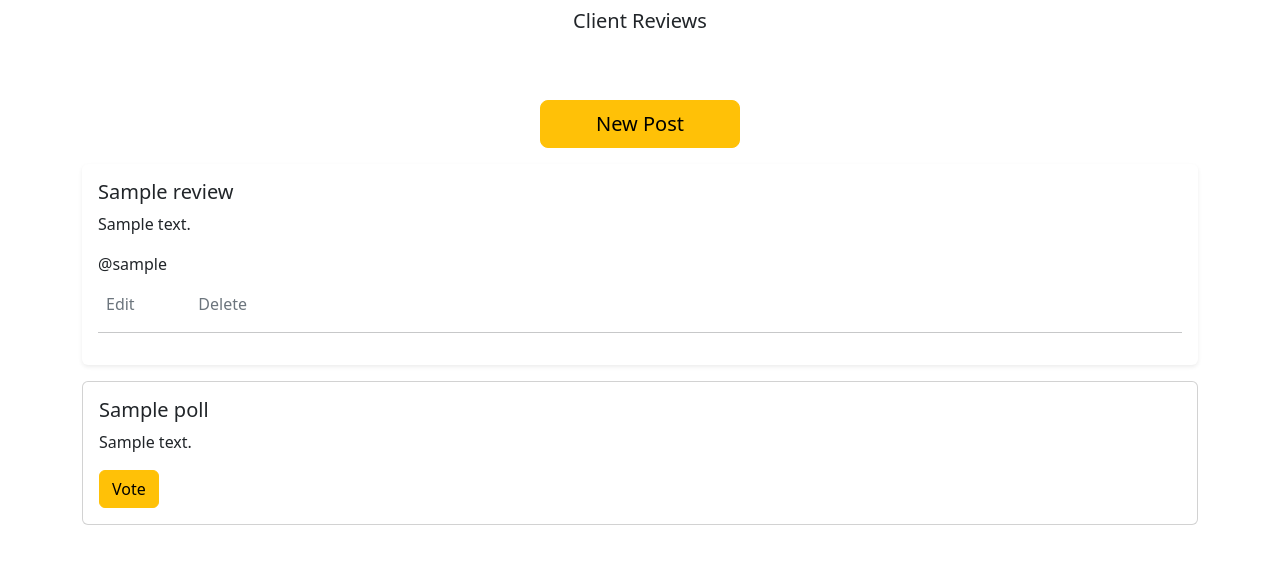
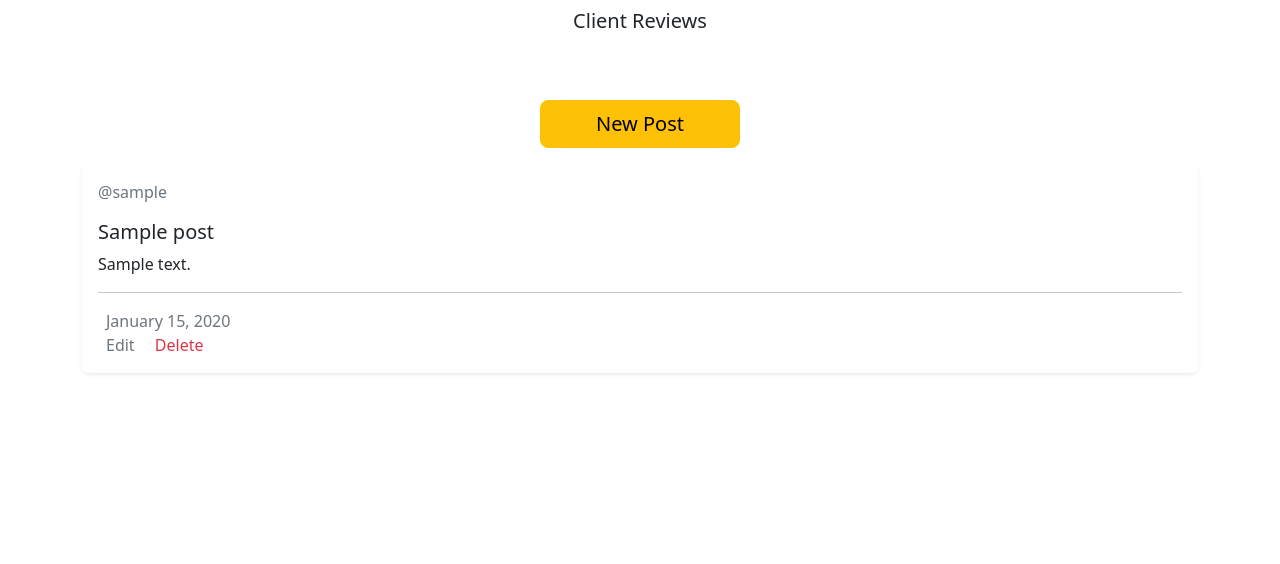
Before and after one commit to RC00K/RCMiniProjectFour, a Django app: page / in a window 1280 px wide. Shown: the part 222-786 px from the top of the page. Run offline with Django 4.2, Linux system fonts and the light colour scheme; a user stored in the database is signed in; tables that the repository leaves empty hold one stand-in row (values such as "Sample post"); some libraries are stand-ins or nearby versions.

Commit message:
Post/Get Working

```diff
--- a/portfolio/admin.py
+++ b/portfolio/admin.py
@@ -1,8 +1,8 @@
 from django.contrib import admin
-from portfolio.models import Choice, Poll, Vote, Review
+from portfolio.models import Choice, Poll, Vote, Post
 
 # Polls On Admin Side
 admin.site.register(Choice)
 admin.site.register(Poll)
 admin.site.register(Vote)
-admin.site.register(Review)
+admin.site.register(Post)
--- a/portfolio/templates/base.html
+++ b/portfolio/templates/base.html
@@ -14,20 +14,20 @@
             <div class="container">
                 <div class="d-flex flex-wrap align-items-center justify-content-center justify-content-lg-start">
                     <ul class="nav col-12 col-lg-auto me-lg-auto mb-2 justify-content-center mb-md-0">
-                        <li><a href="{% url 'portfolio:review' %}" class="nav-link px-2 text-secondary">Review</a></li>
-                        <li><a href="{% url 'portfolio:home' %}" class="nav-link px-2 text-secondary">Home</a></li>
-                        <li><a href="{% url 'portfolio:about' %}" class="nav-link px-2 text-secondary">About</a></li>
-                        <li><a href="{% url 'portfolio:skills' %}" class="nav-link px-2 text-secondary">Skills</a></li>
-                        <li><a href="{% url 'portfolio:services' %}" class="nav-link px-2 text-secondary">Services</a></li>
-                        <li><a href="{% url 'portfolio:contact' %}" class="nav-link px-2 text-secondary">Contact</a></li>
+                        <li><a href="{% url 'review' %}" class="nav-link px-2 text-secondary">Review</a></li>
+                        <li><a href="{% url 'home' %}" class="nav-link px-2 text-secondary">Home</a></li>
+                        <li><a href="{% url 'about' %}" class="nav-link px-2 text-secondary">About</a></li>
+                        <li><a href="{% url 'skills' %}" class="nav-link px-2 text-secondary">Skills</a></li>
+                        <li><a href="{% url 'services' %}" class="nav-link px-2 text-secondary">Services</a></li>
+                        <li><a href="{% url 'contact' %}" class="nav-link px-2 text-secondary">Contact</a></li>
                     </ul>
                     <div class="text-end">
                         {% if user.is_authenticated %}
-                        <a href="{% url 'portfolio:logout' %}"><button type="button" class="btn btn-outline-light me-2">Log Out</button></a>
+                        <a href="{% url 'logout' %}"><button type="button" class="btn btn-outline-light me-2">Log Out</button></a>
                         <a><button type="button" class="btn btn-warning">{{ user.username }}</button></a>
                         {% else %}
-                        <a href="{% url 'portfolio:login' %}"><button type="button" class="btn btn-outline-light me-2">Log In</button></a>
-                        <a href="{% url 'portfolio:register' %}"><button type="button" class="btn btn-warning">Register</button></a>
+                        <a href="{% url 'login' %}"><button type="button" class="btn btn-outline-light me-2">Log In</button></a>
+                        <a href="{% url 'register' %}"><button type="button" class="btn btn-warning">Register</button></a>
                         {% endif %}
                     </div>
                 </div>
--- a/portfolio/templates/portfolio/review.html
+++ b/portfolio/templates/portfolio/review.html
@@ -12,35 +12,30 @@
   <div class="row">
       <div class="col text-center">
         {% if user.is_authenticated %}
-          <a type="submit" value="New Post" class="btn btn-primary btn-lg" style="width: 200px; margin: auto;" href="{% url 'portfolio:create' %}">New Post</a>
+          <a type="submit" value="New Post" class="btn btn-primary btn-lg" style="width: 200px; margin: auto;" href="{% url 'create' %}">New Post</a>
         {% endif %}
       </div>
   </div>
-  {% for review in user.reviews.all %}
+  {% for post in object_list %}
   <div class="my-3 p-3 bg-body rounded shadow-sm">
+  <p class="text-secondary" style="color: #22262a;">@{{ post.author }}</p>
     <div class="col-md-12">
-      <h5>{{ review.title }}</h5>
-      <p>{{ review.body }}</p>
+      <h5>{{ post.title }}</h5>
+      <p>{{ post.body }}</p>
     </div>
-    <p class="text-dark" style="color: #22262a;">@{{ review.user }}</p>
-        {% if user == review.user %}
-            <div class="row">
-                <div class="col-sm-1">
-                    <form action="/edit/{{ review.id }}/" method="post">
-                        {% csrf_token %}
-                        <a class="action label label-default px-2 text-secondary" href="{% url 'portfolio:update' review.id %}" style="text-decoration: none;">Edit</a>
-                    </form>
-                </div>
-                <div class="col-sm-1">
-                    <form action="/delete/{{ review.id }}/">
-                        {% csrf_token %}
-                        <a class="action label label-default px-2 text-secondary" style="text-decoration: none;">Delete</a>
-                    </form>
+    <hr>
+    <a class="label label-default px-2 text-secondary" style="color: #22262a; text-decoration: none;">{{ post.date_posted|date:"F d, Y"}}</a>
+      {% if post.author == user %}
+            <div class="row-cols-lg-2">
+                <div class="col-lg-2">
+                    {% if user.is_authenticated %}
+                    <a class="action label label-default px-2 text-secondary" href="{% url 'update' post.id %}" style="text-decoration: none;">Edit</a>
+                    <a class="action label label-default px-2 text-danger" href="{% url 'delete' post.id %}" style="text-decoration: none;">Delete</a>
+                    {% endif %}
                 </div>
             </div>
-        {% endif %}
+            {% endif %}
         {% if not loop.last %}
-        <hr>
       {% endif %}
   </div>
   {% endfor %}
@@ -50,7 +45,7 @@
       <div class="card-body">
           <h5 class="card-title">{{ poll.name }}</h5>
           <p class="card-text">{{ poll.description }}</p>
-          <a href="{% url 'portfolio:detail' poll.id %}" class="btn btn-primary">Vote</a>
+          <a href="{% url 'detail' poll.id %}" class="btn btn-primary">Vote</a>
       </div>
   </div>
   {% endfor %}
--- a/portfolio/urls.py
+++ b/portfolio/urls.py
@@ -1,14 +1,14 @@
 from django.urls import path, re_path
 from . import views
-from portfolio.views import create_review, delete_review, edit_review
+from .views import PostListView, PostCreateView, PostUpdateView, PostDeleteView
 
-app_name = 'portfolio'
+
 urlpatterns = [
     # Reviews and Post Creation
-    path('', views.ReviewView.as_view(), name='review'),
-    path('create/', views.CreateView, name='create'),
-    path('delete/<int:review_id>/', delete_review, name='delete'),
-    path('update/<int:review_id>/', edit_review, name='update'),
+    path('', PostListView.as_view(), name='review'),
+    path('create/', PostCreateView.as_view(), name='create'),
+    path('update/<int:pk>', PostUpdateView.as_view(), name='update'),
+    path('delete/<int:pk>', PostDeleteView.as_view(), name='delete'),
     # Other Pages
     path('home/', views.HomeView, name='home'),
     path('about/', views.AboutView, name='about'),
@@ -20,7 +20,5 @@
     path('login/', views.login_request, name='login'),
     path('logout/', views.logout_request, name='logout'),
     # Rate Details
-    #path('<int:pk>/', views.DetailView.as_view(), name='detail'),
-    #path('<int:pk>/', views.ResultsView.as_view(), name='results'),
     path('<int:poll_id>/', views.PollView.as_view(), name='detail')
 ]
--- a/portfolio/views.py
+++ b/portfolio/views.py
@@ -1,15 +1,16 @@
-
 from django.shortcuts import get_object_or_404, render, redirect
 from django.http import HttpResponse, HttpResponseRedirect
 from django.urls import reverse, reverse_lazy
-from django.views import generic, View
+from django.views import generic
+from django.views.generic import (ListView, DetailView, CreateView, UpdateView, DeleteView)
 from django.utils import timezone
-from .models import Choice, Poll, Vote, Review
+from .models import Choice, Poll, Vote, Post
 # Form Imports
 from .forms import NewUserForm, ReviewForm
 from django.contrib.auth import login, authenticate, logout
 from django.contrib import messages
 from django.contrib.auth.forms import AuthenticationForm
+from django.contrib.auth.mixins import LoginRequiredMixin, UserPassesTestMixin
 
 
 # Create your views here.
@@ -40,13 +41,16 @@
             poll_results = []
         except (KeyError, Choice.DoesNotExist):
             # Redisplay the question rating form
-            return render(request, 'portfolio/detail.html', context={"error_message": "No Choice Selected - Try Again", })
+            return render(request, 'portfolio/detail.html',
+                          context={"error_message": "No Choice Selected - Try Again", })
         else:
             for choice in poll.choices.all():
                 voteCount = Vote.objects.filter(poll=poll, choice=choice).count()
                 poll_results.append([choice.name, voteCount])
 
-            return render(request, template_name='portfolio/detail.html', context={"poll": poll, "success_message": "Voted Successfully", "poll_results": poll_results, })
+            return render(request, template_name='portfolio/detail.html',
+                          context={"poll": poll, "success_message": "Voted Successfully",
+                                   "poll_results": poll_results, })
 
 
 # Registration request
@@ -57,7 +61,7 @@
             user = form.save()
             login(request, user)
             messages.success(request, "Registration successful")
-            return redirect("portfolio:review")
+            return redirect("review")
         messages.error(request, "Unsuccessful registration. Invalid information")
     form = NewUserForm()
     return render(request=request, template_name="auth/register.html", context={"register_form": form})
@@ -74,7 +78,7 @@
             if user is not None:
                 login(request, user)
                 messages.info(request, f"You are now logged in as {username}.")
-                return redirect("portfolio:review")
+                return redirect("review")
             else:
                 messages.error(request, "Invalid username or password")
         else:
@@ -86,7 +90,7 @@
 def logout_request(request):
     logout(request)
     messages.info(request, "You have successfully logged out")
-    return redirect("portfolio:review")
+    return redirect("review")
 
 
 def HomeView(request):
@@ -109,34 +113,46 @@
     return render(request, "portfolio/contact.html")
 
 
-def create_review(request):
-    review_obj = request.POST['body']
-    print(f'this is a {review_obj}')
-    if review_obj != '':
-        title = ''
-        body = review_obj
-        Review(title=title, body=body, user=request.user).save()
-    return render(request, "portfolio/create.html")
+class PostListView(ListView):
+    model = Post
+    template_name = "portfolio/review.html"
+    context_object_name = 'posts'
+    ordering = ['date_posted']
 
 
-def CreateView(request):
-    if request.method == "POST":
-        form = ReviewForm(request.POST)
-        if form.is_valid():
-            review = form.save(commit=False)
-            review.user = request.user
-            review.save()
-    form = Review()
-    return render(request, "portfolio/create.html", {"form": form})
+class PostCreateView(LoginRequiredMixin, CreateView):
+    model = Post
+    fields = ["title", "body"]
+    template_name = "portfolio/create.html"
+
+    def form_valid(self, form):
+        form.instance.author = self.request.user
+        return super().form_valid(form)
 
 
-def delete_review(request, review_id):
-    review = Review.objects.get(pk=review_id)
-    review.delete()
-    return redirect('review')
+class PostUpdateView(LoginRequiredMixin, UserPassesTestMixin, UpdateView):
+    model = Post
+    fields = ['title', 'body']
+    template_name = "portfolio/update.html"
+
+    def form_valid(self, form):
+        form.instance.author = self.request.user
+        return super().form_valid(form)
+
+    def test_func(self):
+        post = self.get_object()
+        if self.request.user == post.author:
+            return True
+        return False
 
 
-def edit_review(request, review_id):
-    review = Review.objects.get(pk=review_id)
-    review.save()
-    return render(request, "portfolio/update.html")
+class PostDeleteView(LoginRequiredMixin, UserPassesTestMixin, DeleteView):
+    model = Post
+    template_name = "portfolio/delete.html"
+    success_url = '/'
+
+    def test_func(self):
+        post = self.get_object()
+        if self.request.user == post.author:
+            return True
+        return False
```
Also changed, not shown: portfolio/forms.py (+8 -2 lines), portfolio/models.py (+7 -9 lines), portfolio/templates/portfolio/create.html (+8 -14 lines), portfolio/templates/portfolio/delete.html (added, +31 -0 lines), portfolio/templates/portfolio/update.html (+5 -8 lines), portfolio/migrations/0006_post_delete_review.py (added), portfolio/migrations/0007_alter_post_date_posted_alter_post_title.py (added), portfolio/migrations/0008_alter_post_date_posted.py (added).
